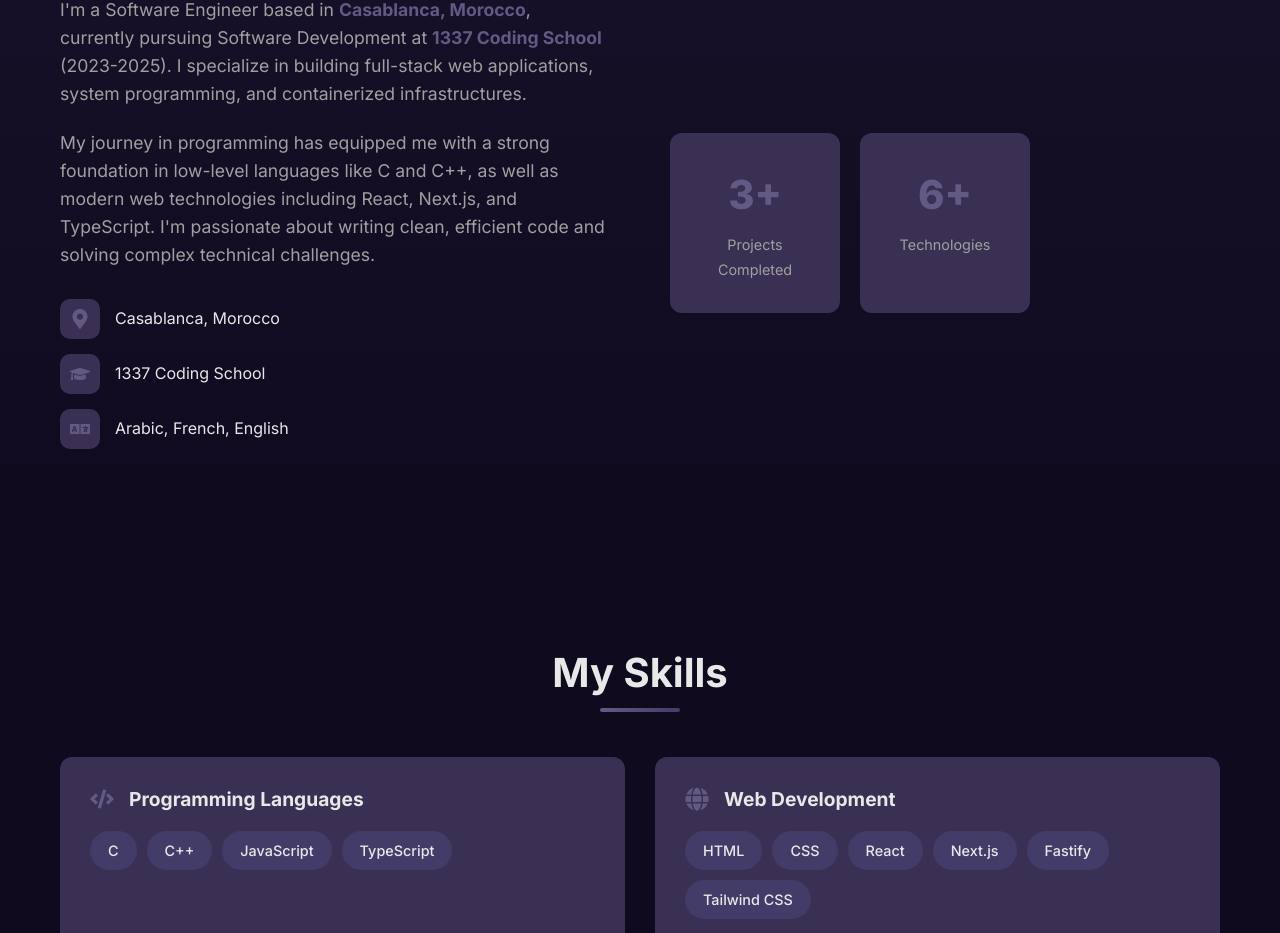
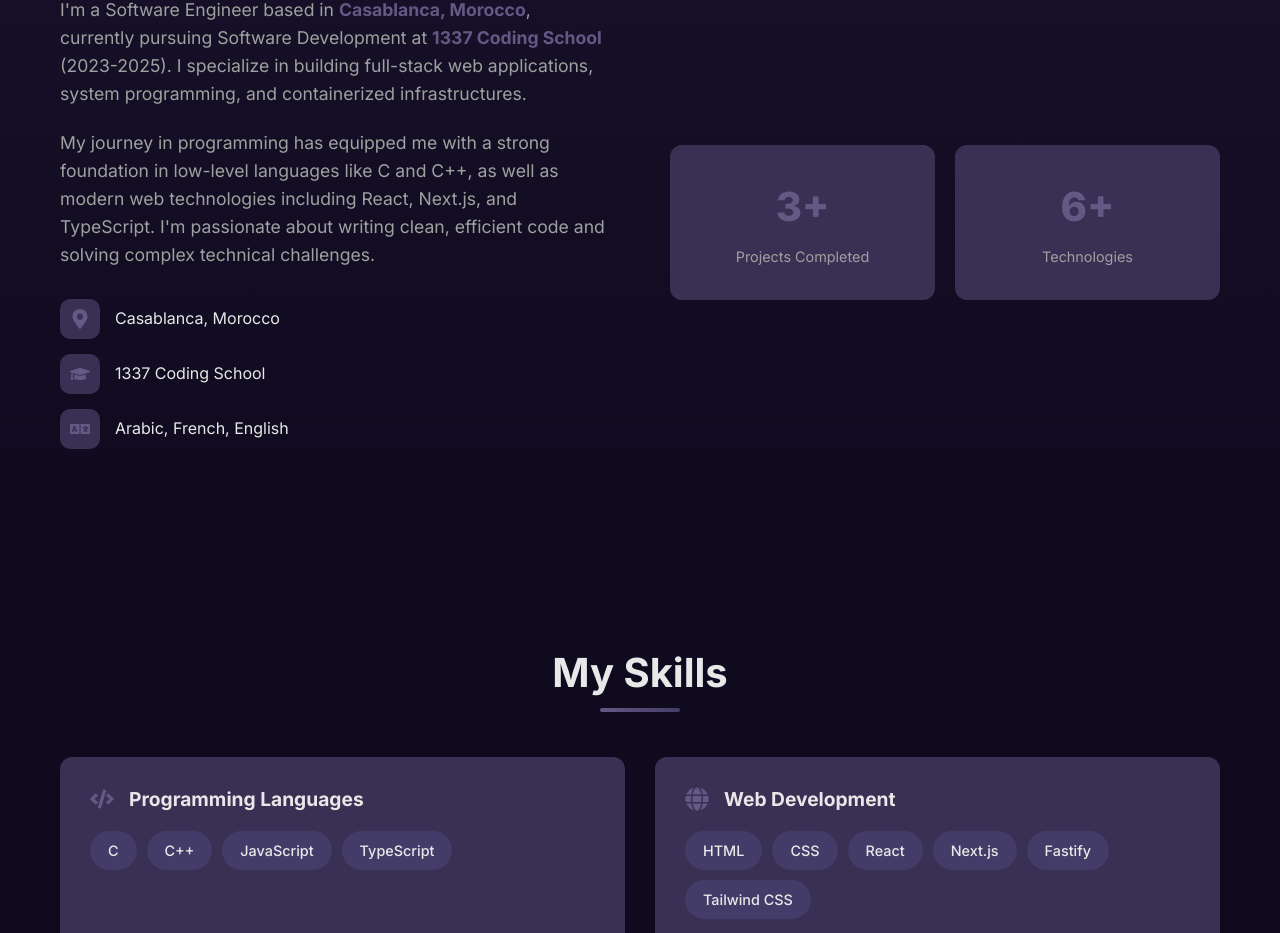
Before and after one commit to i61mail/portfolio, a React (Vite) app: page / in a window 1280 px wide. Shown: the part 1012-1945 px from the top of the page. Built offline with nearby package versions, Linux system fonts and the light colour scheme.

Commit message:
Fix stats grid layout

```diff
--- a/src/components/About.css
+++ b/src/components/About.css
@@ -45,7 +45,7 @@
 
 .about-stats {
   display: grid;
-  grid-template-columns: repeat(3, 1fr);
+  grid-template-columns: repeat(2, 1fr);
   gap: 20px;
 }
 
```
